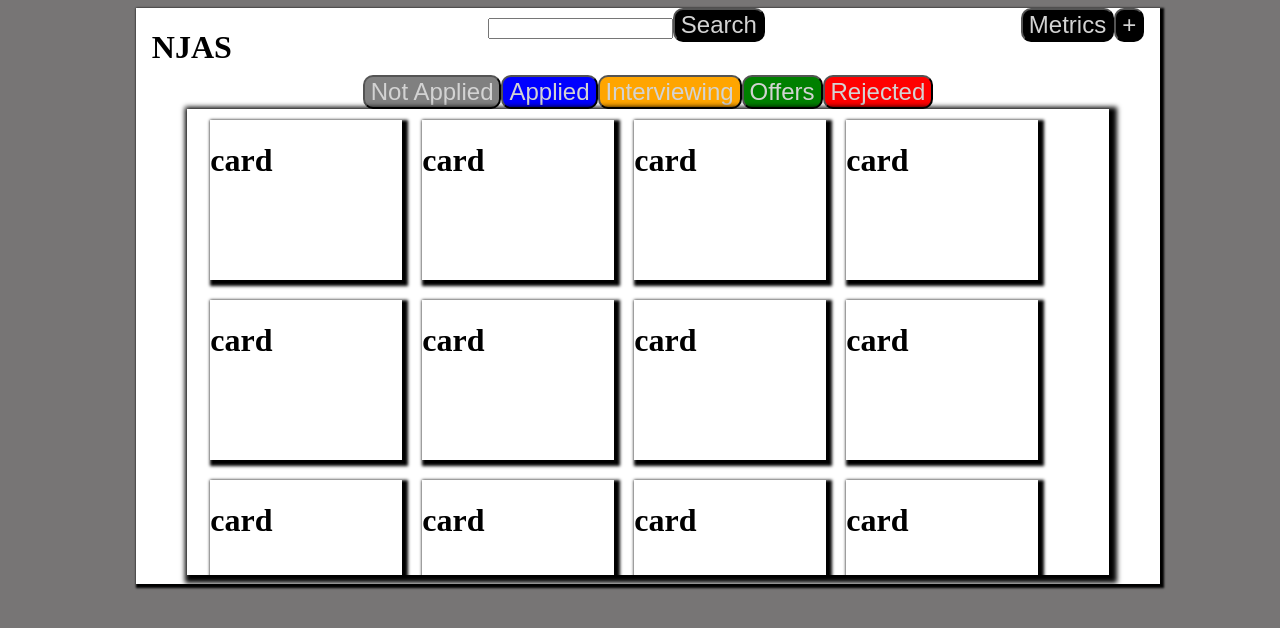
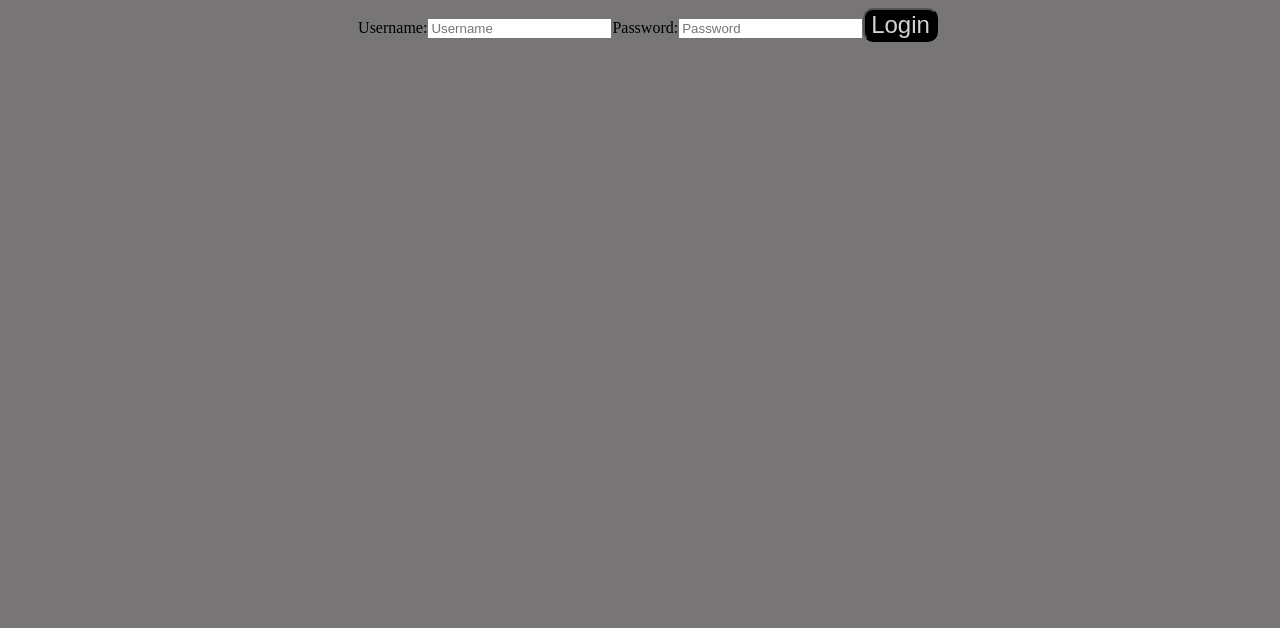
Before and after one commit to IFJE/ninjas, a React app: page / in a window 1280 px wide. Shown: the top 628 px of the page. Built offline with nearby package versions, Linux system fonts and the light colour scheme.

Commit message:
final login updates
Co-authored-by: Joey Torsella <neovimnovum@users.noreply.github.com>

```diff
--- a/client/App.tsx
+++ b/client/App.tsx
@@ -1,12 +1,18 @@
 import React from 'react';
 import Account from './Account';
+import Login from './components/Login';
 
-function App() {
-  return (
-    <div id="app">
-      <Account />
-    </div>
-  );
+let loggedIn = false;
+function App() : JSX.Element {
+  if (loggedIn) {
+    return (
+      <div id="app">
+        <Account />
+      </div>
+    );
+  }
+  loggedIn = true;
+  return (<Login />);
 }
 
 export default App;
--- a/client/Inputs.tsx
+++ b/client/Inputs.tsx
@@ -8,7 +8,7 @@ function Inputs() {
   return (
     <div id="input">
       <div>
-        <h1>NJAS</h1>
+        <h1>NINJAS</h1>
       </div>
       <span>
         <input type="text" />
--- /dev/null
+++ b/client/components/Login.tsx
@@ -0,0 +1,22 @@
+import React from 'react';
+
+function login() {
+  return (
+    <div className="login-container">
+      <form action="/api/login" method="post">
+        <label htmlFor="loginUsername">
+          Username:
+          <input type="text" id="loginUsername" placeholder="Username" name="username" />
+
+        </label>
+        <label htmlFor="loginPassword">
+          Password:
+          <input type="password" id="loginPassword" placeholder="Password" name="password" />
+
+        </label>
+        <button type="submit">Login</button>
+      </form>
+    </div>
+  );
+}
+export default login;
--- a/package.json
+++ b/package.json
@@ -60,6 +60,7 @@
     "react-dom": "^18.0.0",
     "react-redux": "^8.0.0",
     "redux": "^4.2.0",
+    "redux-thunk": "^2.4.1",
     "style-loader": "^3.3.1"
   }
 }
```
Also changed, not shown: client/components/Register.tsx (added, +20 -0 lines), 1 other file (tests, documents, lock files or other folders).
